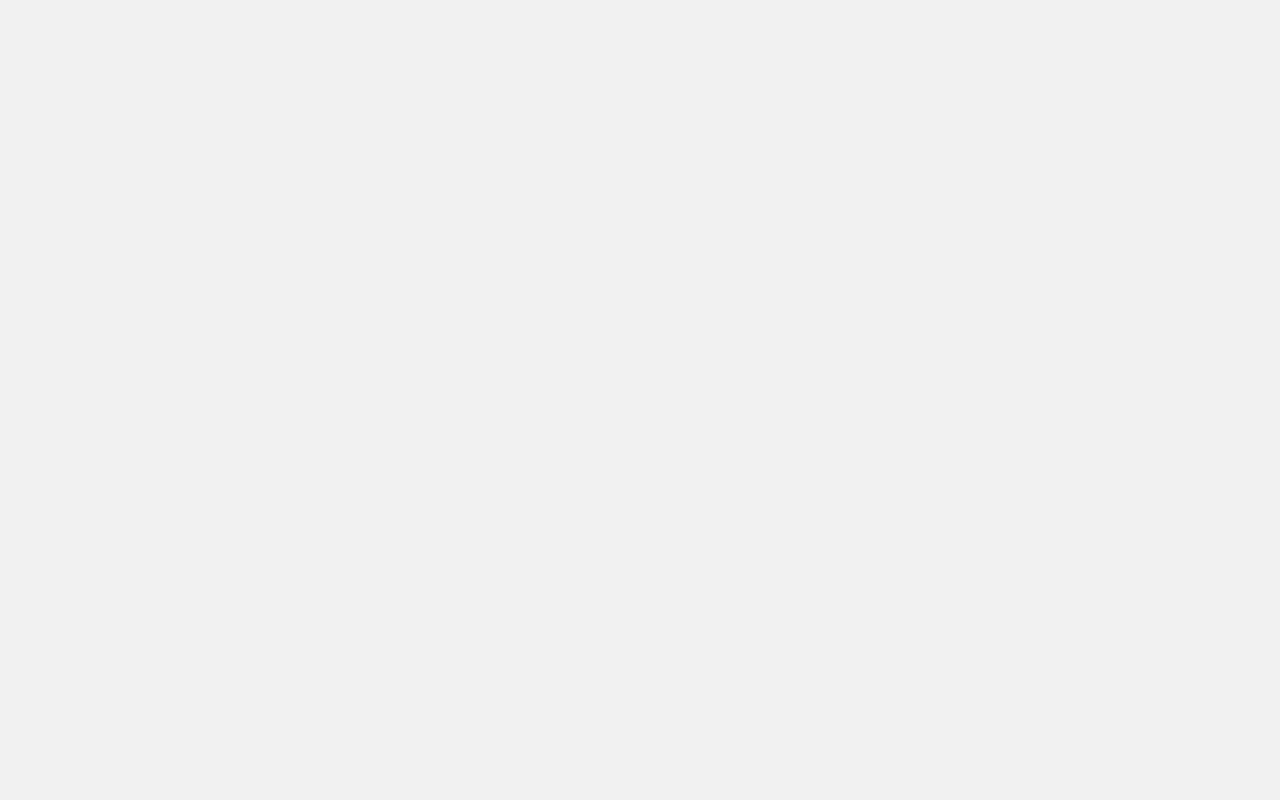
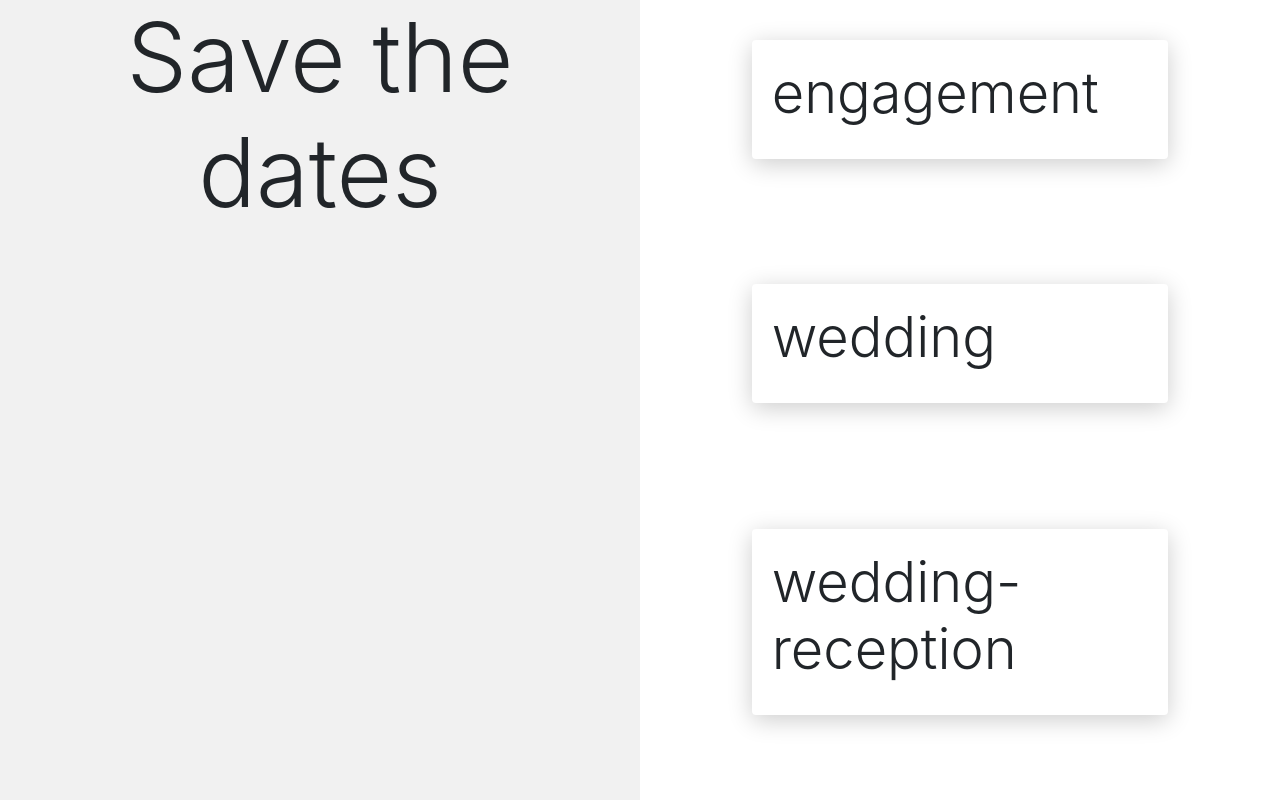
Before and after one commit to cyriac/cyriac.alreena.com, a Nuxt app: page /save-the-dates in a window 1280 px wide. Before the commit this address had no page. Built offline with nearby package versions, Linux system fonts and the light colour scheme.

Commit message:
initial commit for save-the-dates

```diff
--- a/components/Counter.vue
+++ b/components/Counter.vue
@@ -6,11 +6,13 @@
 </template>
 
 <style lang="scss">
+@import url('https://fonts.googleapis.com/css?family=Slabo+27px');
 .counter {
   display: block;
   font-size: 5rem;
   color: #AAA;
   span {
+    font-family: 'Slabo 27px', serif;
     cursor: wait;
   }
   .date {
--- /dev/null
+++ b/components/EventCard.vue
@@ -0,0 +1,20 @@
+<template>
+  <div class="card">
+    <div class="card-body">
+      <h1 class="card-title display-4">{{ event }}</h1>
+    </div>
+  </div>
+</template>
+
+<style lang="scss" scoped>
+.card {
+  margin: 5vh 0 0 0;
+  border: 0;
+}
+</style>
+
+<script>
+export default {
+  props: ['event']
+}
+</script>
--- a/layouts/default.vue
+++ b/layouts/default.vue
@@ -5,16 +5,17 @@
 </template>
 
 <style>
-@import url('https://fonts.googleapis.com/css?family=Slabo+27px');
-html {
-  font-family: 'Slabo 27px', serif;
-  font-size: 16px;
-  word-spacing: 1px;
-  -ms-text-size-adjust: 100%;
-  -webkit-text-size-adjust: 100%;
-  -moz-osx-font-smoothing: grayscale;
-  -webkit-font-smoothing: antialiased;
-  box-sizing: border-box;
-  background: #F1F1F1;
+.no-gutters {
+  margin-right: 0;
+  margin-left: 0;
+  > .col,
+  > [class*="col-"] {
+    padding-right: 0;
+    padding-left: 0;
+  }
+}
+.card {
+  -webkit-box-shadow: 0 5px 25px 0 rgba(0, 0, 0, .2);
+  box-shadow: 0 5px 25px 0 rgba(0, 0, 0, .2);
 }
 </style>
--- a/nuxt.config.js
+++ b/nuxt.config.js
@@ -10,13 +10,19 @@ module.exports = {
       { hid: 'description', name: 'description', content: 'cyriac.alreena.com' }
     ],
     link: [
-      { rel: 'icon', type: 'image/x-icon', href: '/favicon.ico' }
+      { rel: 'icon', type: 'image/x-icon', href: '/favicon.ico' },
+      { rel: 'stylesheet', href: 'https://maxcdn.bootstrapcdn.com/bootstrap/4.0.0/css/bootstrap.min.css' }
+    ],
+    script: [
+      { src: 'https://code.jquery.com/jquery-3.2.1.slim.min.js'},
+      { src: 'https://cdnjs.cloudflare.com/ajax/libs/popper.js/1.12.9/umd/popper.min.js'},
+      { src: 'https://maxcdn.bootstrapcdn.com/bootstrap/4.0.0/js/bootstrap.min.js'}
     ]
   },
   /*
   ** Customize the progress bar color
   */
-  loading: { color: '#3B8070' },
+  loading: { color: '#9013FE' },
   /*
   ** Build configuration
   */
--- /dev/null
+++ b/pages/save-the-dates/index.vue
@@ -0,0 +1,45 @@
+<template>
+  <div class="row no-gutters">
+    <div class="col-12 col-md-6 heading">
+      <div class="row">
+        <div class="col-12 text-center">
+          <h1 class="display-1">Save the dates</h1>
+        </div>
+      </div>
+    </div>
+    <div class="col-12 col-md-6 cards">
+      <div class="row justify-content-center">
+        <div class="col-8">
+          <EventCard :event="'engagement'"/>
+        </div>
+        <div class="col-8">
+          <EventCard :event="'wedding'"/>
+        </div>
+        <div class="col-8">
+          <EventCard :event="'wedding-reception'"/>
+        </div>
+      </div>
+    </div>
+  </div>
+</template>
+
+<style lang="scss" scoped>
+.row {
+  min-height: 100vh;
+}
+.heading {
+  background: #f1f1f1;
+}
+.cards {
+}
+</style>
+
+<script>
+import EventCard from '~/components/EventCard.vue'
+
+export default {
+  components: {
+    EventCard
+  }
+}
+</script>
```
